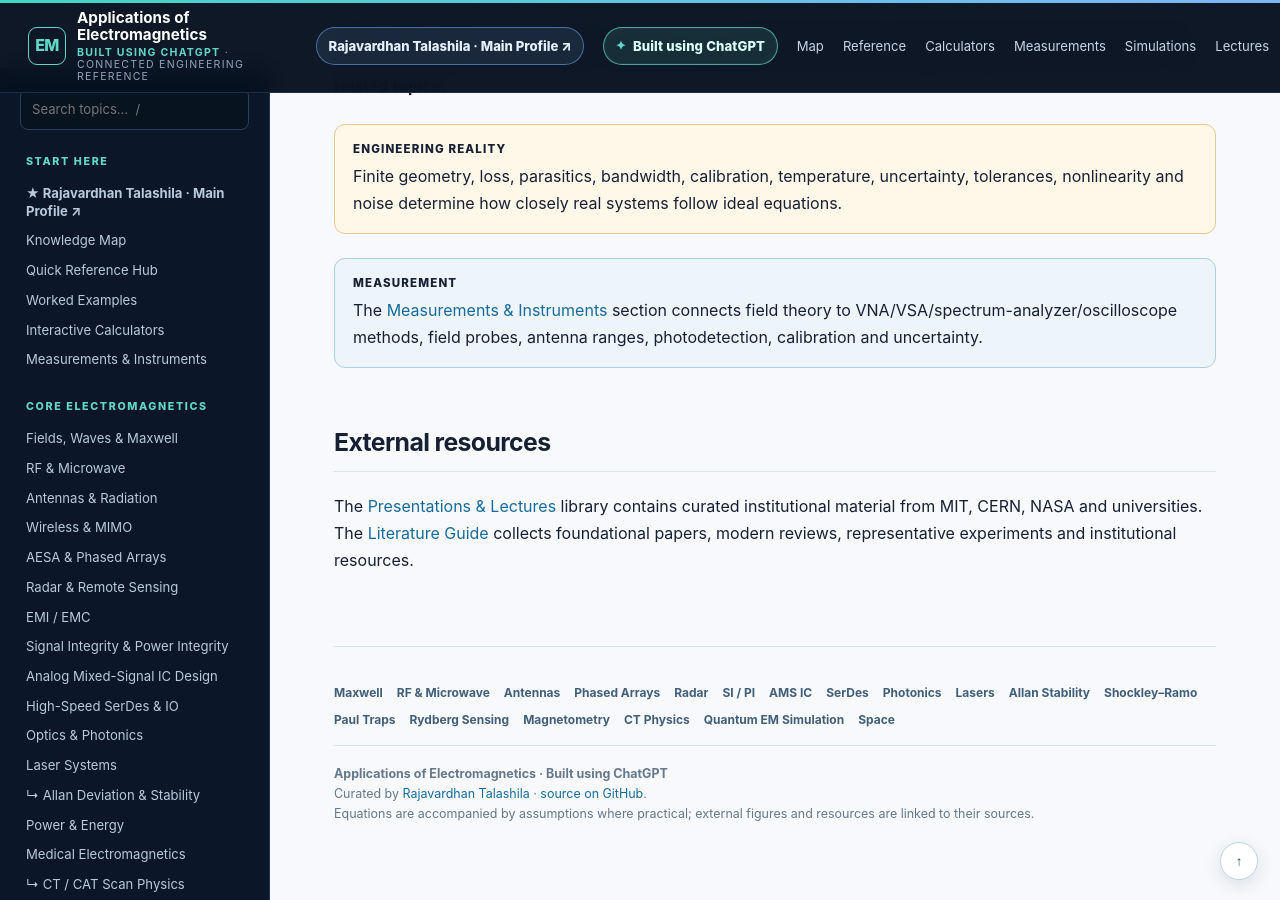
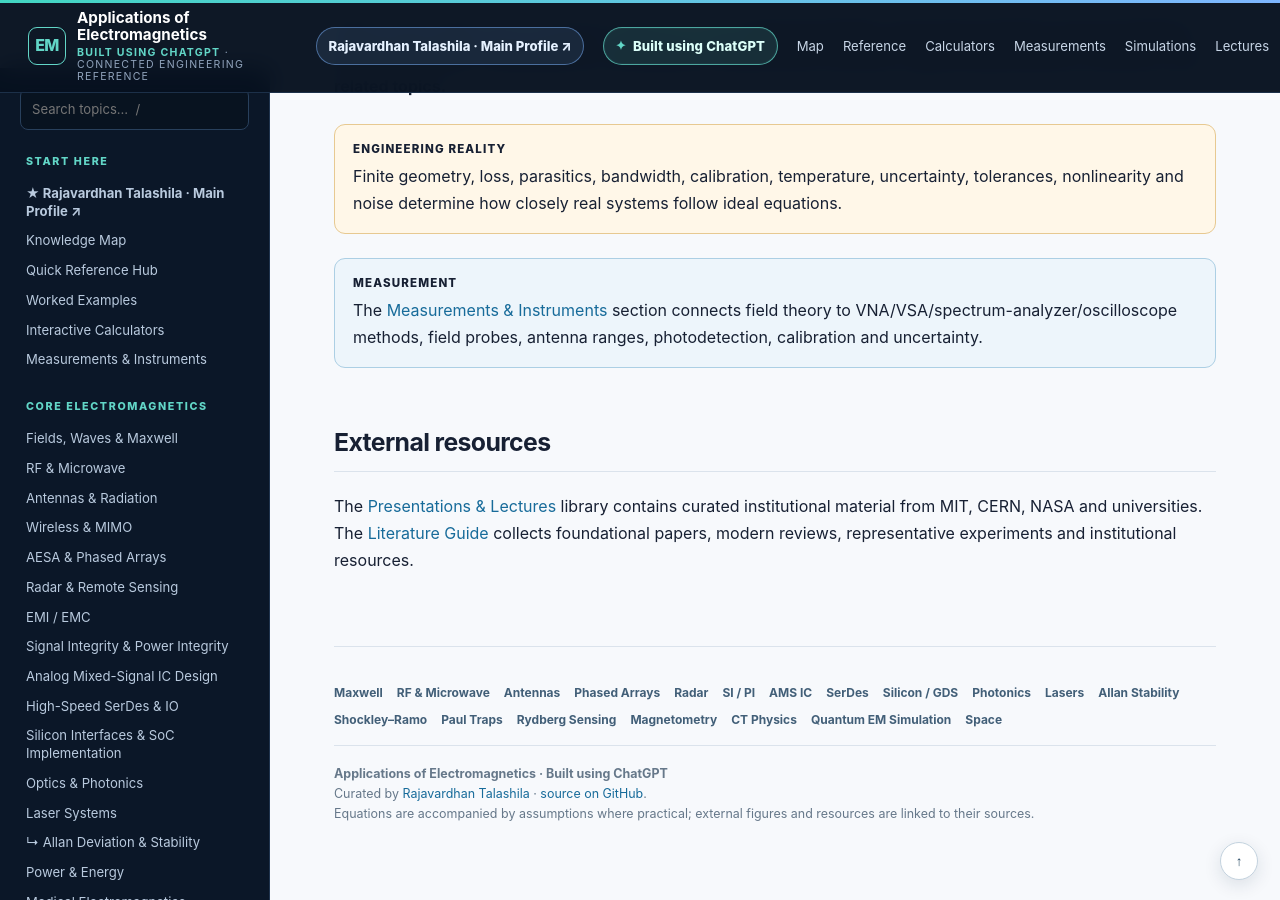
Before and after one commit to RajavardhanT/Electromagnetics_Applications, a Jekyll site: the page built from index.md, in a window 1280 px wide and 900 px high, scrolled down 5632 px. Built offline with Jekyll 4.4.1, drawn with Linux system fonts in a browser that asks for light colours.

Commit message:
Add silicon SoC implementation to navigation

```diff
--- a/_layouts/default.html
+++ b/_layouts/default.html
@@ -82,6 +82,7 @@
       <a href="{{ '/signal-power-integrity/' | relative_url }}">Signal Integrity & Power Integrity</a>
       <a href="{{ '/analog-mixed-signal/' | relative_url }}">Analog Mixed-Signal IC Design</a>
       <a href="{{ '/high-speed-serdes/' | relative_url }}">High-Speed SerDes & IO</a>
+      <a href="{{ '/silicon-soc/' | relative_url }}">Silicon Interfaces & SoC Implementation</a>
       <a href="{{ '/optics-photonics/' | relative_url }}">Optics & Photonics</a>
       <a href="{{ '/laser-systems/' | relative_url }}">Laser Systems</a>
       <a href="{{ '/laser-systems/allan-deviation.html' | relative_url }}">↳ Allan Deviation & Stability</a>
@@ -140,6 +141,7 @@
           <a href="{{ '/signal-power-integrity/' | relative_url }}">SI / PI</a>
           <a href="{{ '/analog-mixed-signal/' | relative_url }}">AMS IC</a>
           <a href="{{ '/high-speed-serdes/' | relative_url }}">SerDes</a>
+          <a href="{{ '/silicon-soc/' | relative_url }}">Silicon / GDS</a>
           <a href="{{ '/optics-photonics/' | relative_url }}">Photonics</a>
           <a href="{{ '/laser-systems/' | relative_url }}">Lasers</a>
           <a href="{{ '/laser-systems/allan-deviation.html' | relative_url }}">Allan Stability</a>
```
